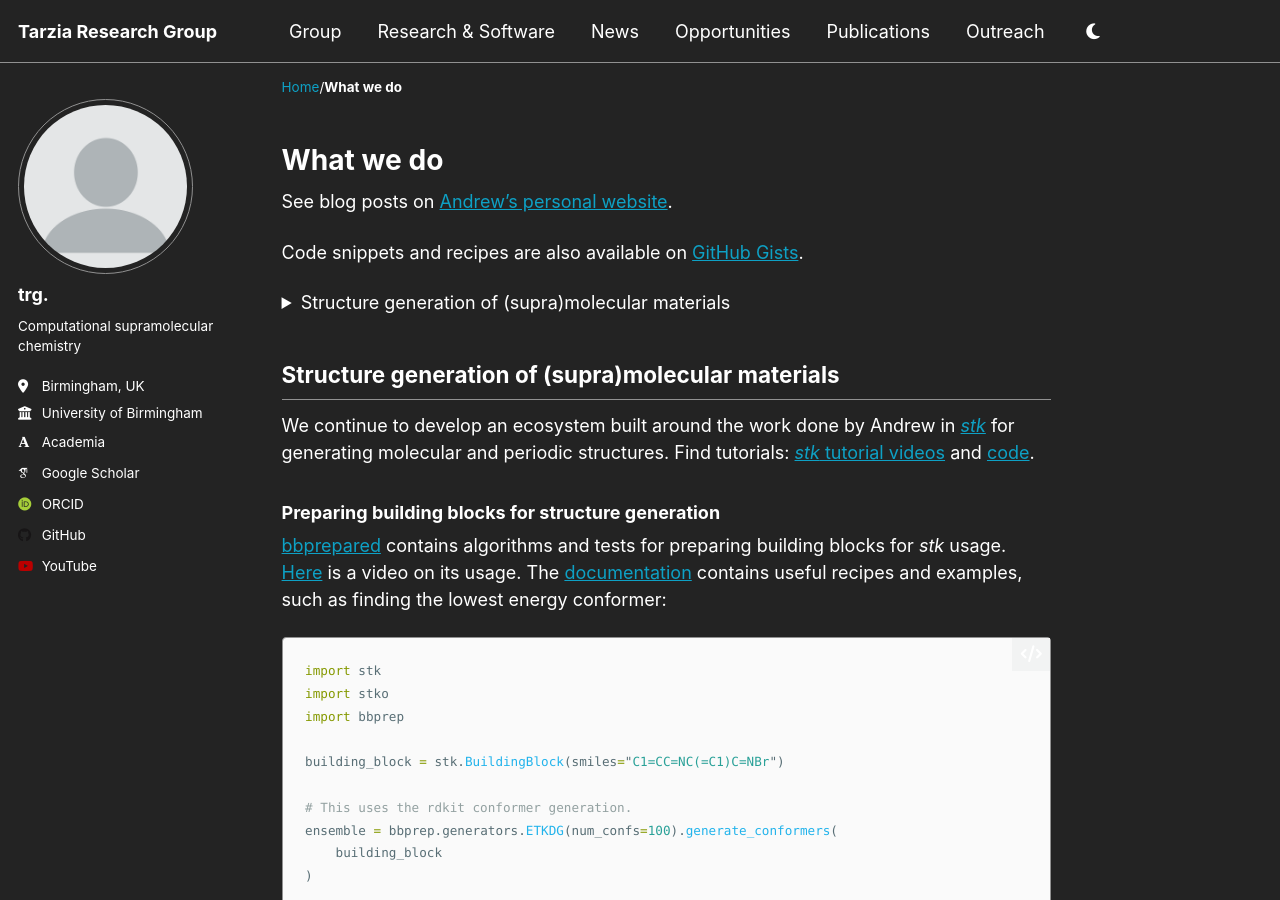
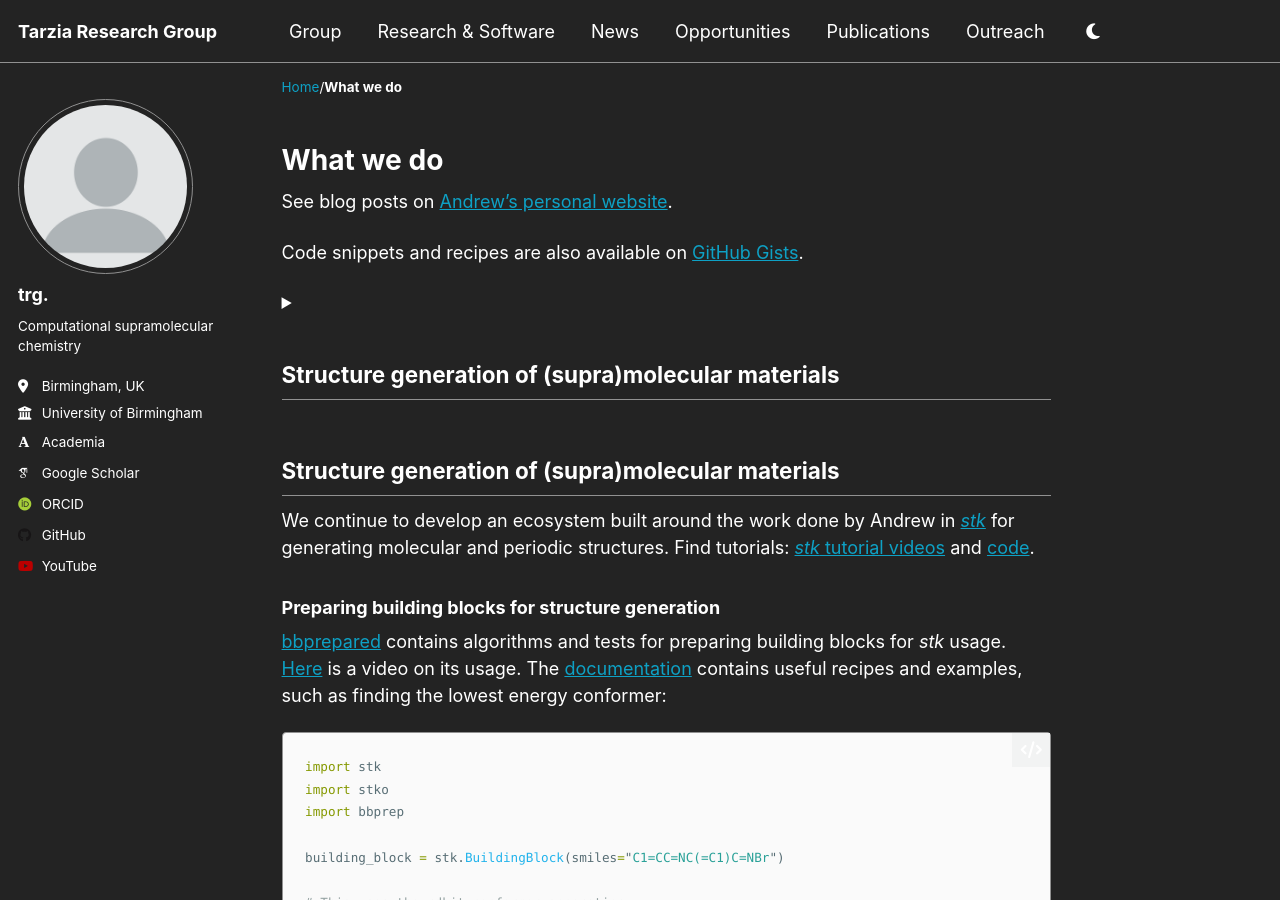
Before and after one commit to TarziaResearchGroup/TarziaResearchGroup.github.io, a Jekyll site: the page built from _pages/research.md, in a window 1280 px wide and 900 px high. Built offline with Jekyll 4.4.1, drawn with Linux system fonts in a browser that asks for light colours; some web fonts are replaced; a script that is not in the unit is left out.

Commit message:
Update research.md

```diff
--- a/_pages/research.md
+++ b/_pages/research.md
@@ -10,10 +10,11 @@ Code snippets and recipes are also available on [GitHub Gists](https://gist.gith
 
 <details>
 <summary>
-   Structure generation of (supra)molecular materials
+   <h2> Structure generation of (supra)molecular materials </h2>
 </summary>
-    <p>
-    We continue to develop an ecosystem built around the work done by Andrew in [<i>stk</i>](https://github.com/lukasturcani/stk) for generating molecular and periodic structures. Find tutorials: [<i>stk</i> tutorial videos](https://www.youtube.com/watch?v=mPr9D7nCQ84&list=PLIWYdPQ9hLzVngMF8NOkiApMtgc_ZwZgO) and [code](https://github.com/andrewtarzia/stk-examples).
+   <hr>
+   <p>
+We continue to develop an ecosystem built around the work done by Andrew in <a href="https://github.com/lukasturcani/stk"><i>stk</i></a> for generating molecular and periodic structures. Find tutorials: <a href="https://www.youtube.com/watch?v=mPr9D7nCQ84&list=PLIWYdPQ9hLzVngMF8NOkiApMtgc_ZwZgO"><i>stk</i> tutorial videos</a> and <a href="https://github.com/andrewtarzia/stk-examples">code</a>.
     </p>
 </details>
 
```
